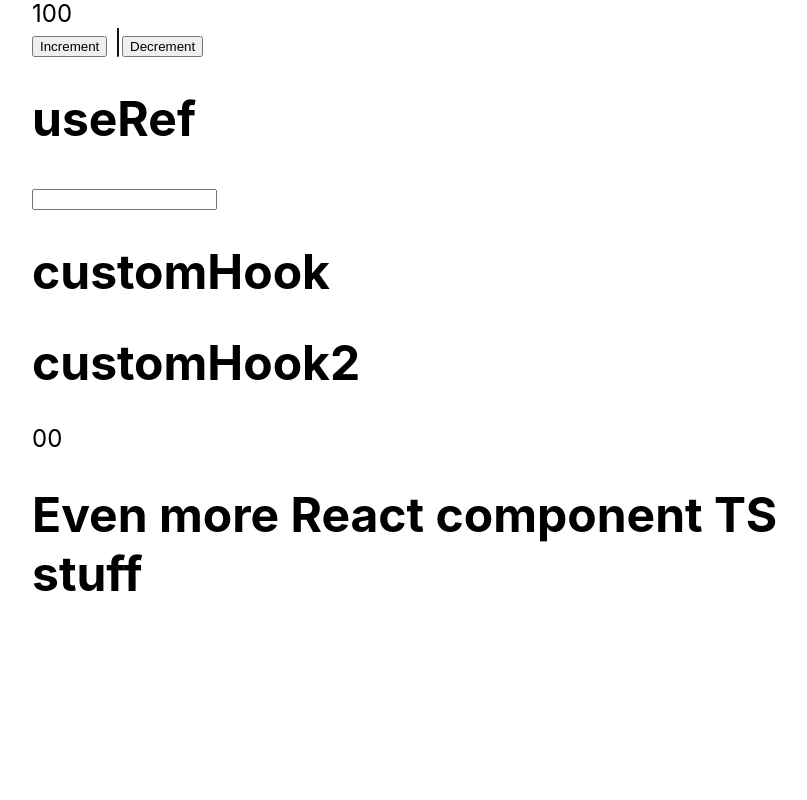
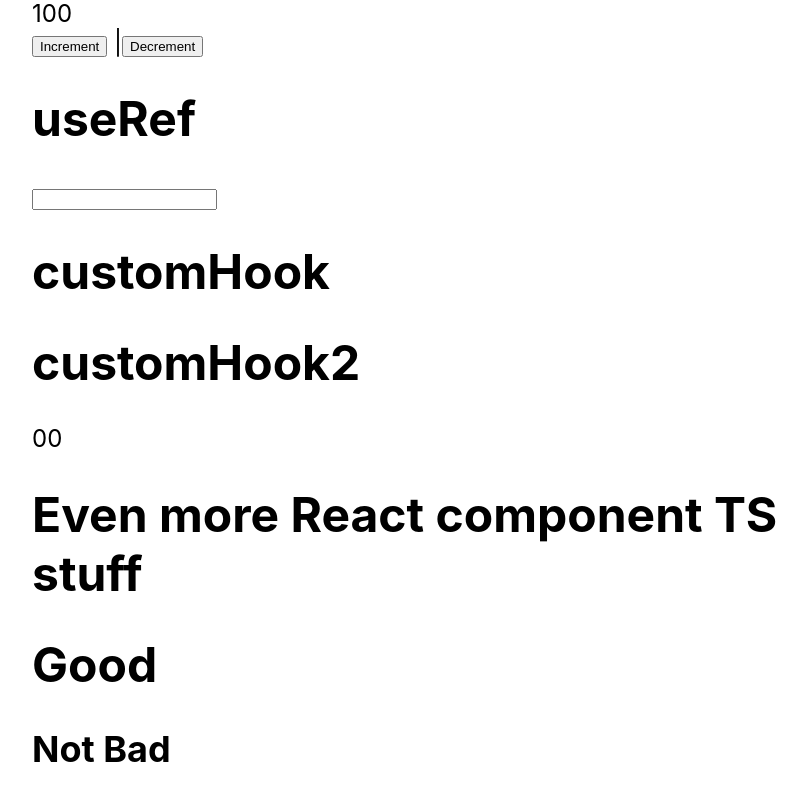
Before and after one commit to kureharyosuke/React-TypeScript, a React (Create React App) app in the folder React-Hook-Master/ts-hooks/: page / in a window 1280 px wide. Shown: the part 684-1484 px from the top of the page, without its empty margins (208-1015 px from the left). Before the commit the page ends 1335 px from the top, so only its background shows below. Built offline with nearby package versions, Linux system fonts and the light colour scheme; no server answers.

Commit message:
10. New ReactComponent Type - Not Bad

```diff
--- a/React-Hook-Master/ts-hooks/src/App.tsx
+++ b/React-Hook-Master/ts-hooks/src/App.tsx
@@ -6,6 +6,7 @@ import UseReducerComponent from './UseReducerComponent'
 import UseRefComponent from './UseRefComponent'
 import CustomHookComponent from './CustomHookComponent'
 import CustomHookComponent2 from './CustomHookComponent2'
+import EvenMoreReactComponent from './EvenMoreReactComponent'
 
 import './App.css';
 
@@ -27,6 +28,7 @@ function App() {
       <h1>customHook2</h1>
       <CustomHookComponent2 />
       <h1>Even more React component TS stuff</h1>
+      <EvenMoreReactComponent />
     </div>
   );
 }
--- a/React-Hook-Master/ts-hooks/src/EvenMoreReactComponent.tsx
+++ b/React-Hook-Master/ts-hooks/src/EvenMoreReactComponent.tsx
@@ -7,6 +7,17 @@ export function Heading({ title }: HeadingProps) {
   )
 }
 
+export const Heading2 = ({ title }: HeadingProps) => {
+  return <h2>{title}</h2>
+}
+
 function TestComponent() {
-  return <Heading title="Hello"
+  return (
+    <>
+      <Heading title="Good" />
+      <Heading2 title="Not Bad" />
+    </>
+  )
 }
+
+export default TestComponent
```
